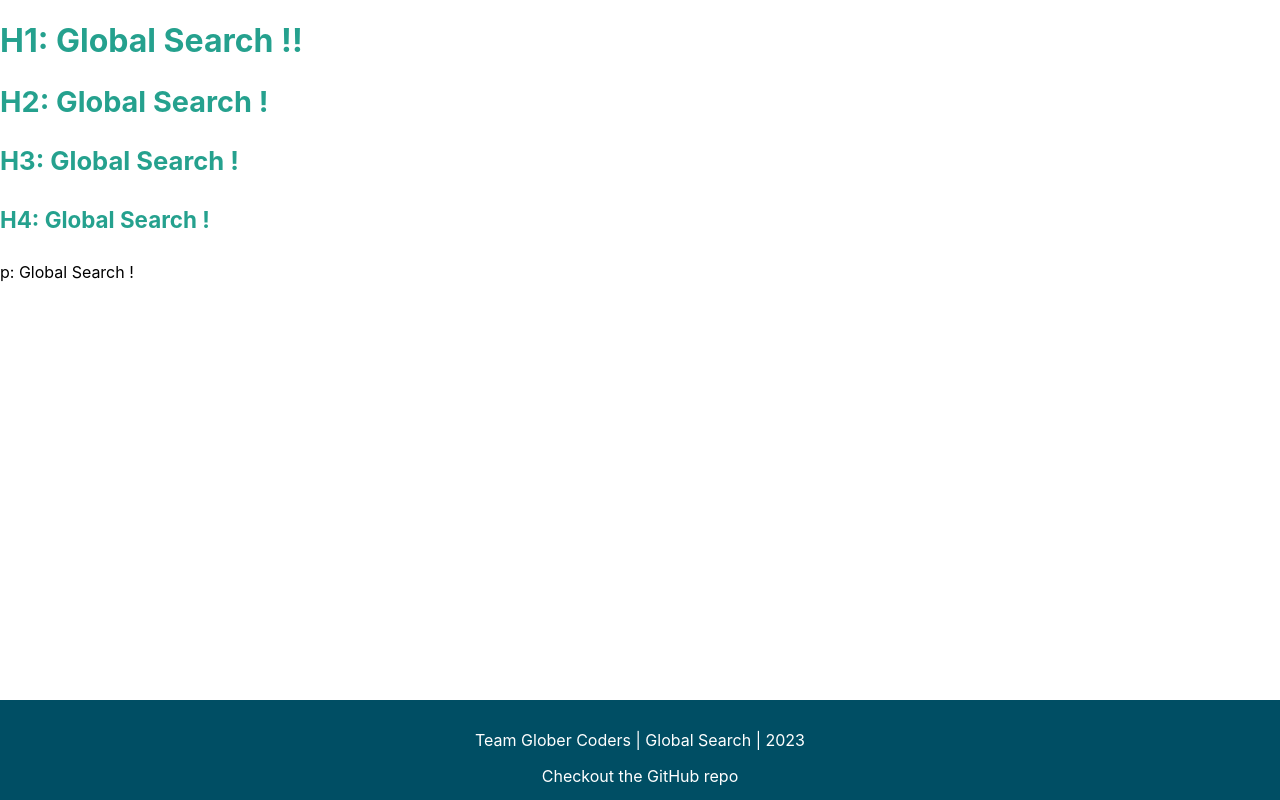
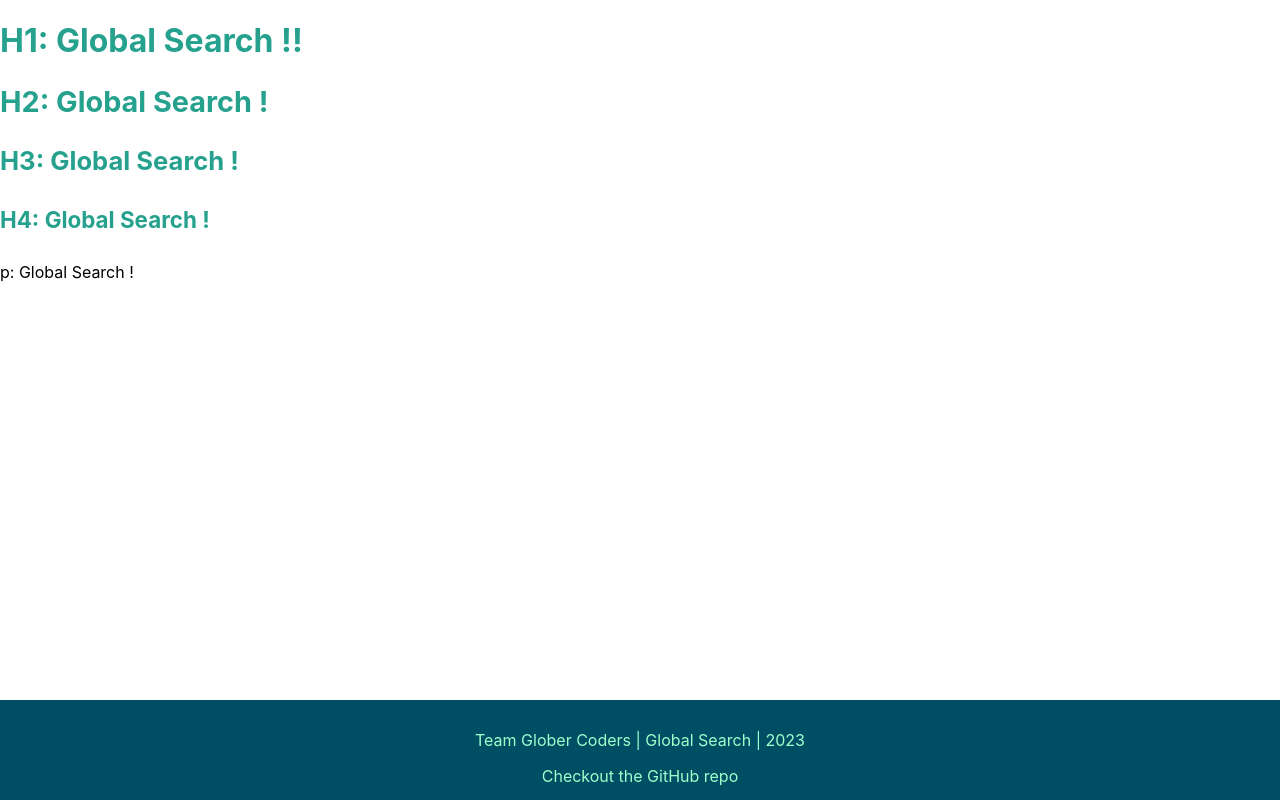
Before and after one commit to lewis-ingleton/global-search--react-app, a React (Create React App) app: page / in a window 1280 px wide. Built offline with nearby package versions, Linux system fonts and the light colour scheme.

Commit message:
footer font colour

```diff
--- a/src/components/footer/Footer.css
+++ b/src/components/footer/Footer.css
@@ -13,7 +13,7 @@ footer {
 /* a tag styling */
 
 a {
-    color: white;
+    color: #9FFFCB;
     text-decoration: none;
   }
 
@@ -22,5 +22,5 @@ a {
   }
 
   footer>p {
-    color: white;
+    color: #9FFFCB;
   }
```
